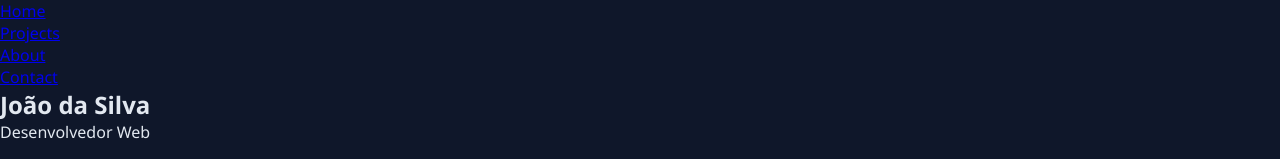
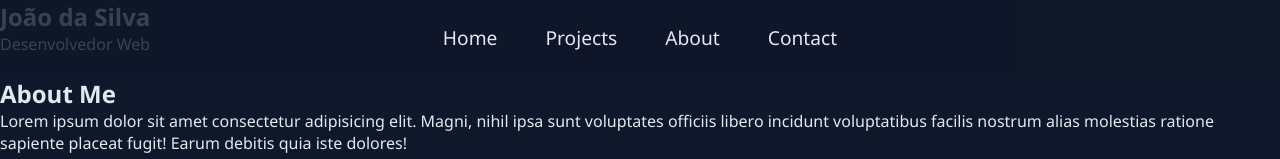
Before and after one commit to JOAO23DEV/Portf-lio, a plain HTML site: page index.html in a window 1280 px wide. Shown: the top 159 px of the page. Drawn offline with Linux system fonts and the light colour scheme.

Commit message:
estilizando a  NavBar

```diff
--- a/assets/css/style.css
+++ b/assets/css/style.css
@@ -25,3 +25,43 @@ body{
     color: var(--claro);
 
 }
+
+.navegacao{
+    position: fixed;
+    top: 0;
+    background: rgba(15, 23, 42, 0.8);
+    width: 100%;
+    z-index: 100;
+    padding: 1.5rem;
+}
+
+.menu{
+    display: flex;
+    list-style: none;
+    gap: 3rem;
+    justify-content: center;
+}
+
+.menu-link{
+    color: var(--claro);
+    text-decoration: none;
+    font-size: 1.2rem;
+    font-weight: 500;
+    position: relative;
+    padding: 0.5rem 0;
+}
+
+.menu-link::after{
+    content: '';
+    position: absolute;
+    bottom: 0;
+    left: 0;
+    width: 0;
+    height: 2px;
+    background: linear-gradient(90deg, var(--primary), var(--secondary));
+    transition: width 0.5s ease;
+}
+.menu-link:hover::after{
+    width: 100%;
+    transition: width 0.5s;
+}
--- a/index.html
+++ b/index.html
@@ -8,18 +8,18 @@
 </head>
 <body>
     <nav class="navegacao">
-        <ul>
+        <ul class="menu">
             <li>
-                <a href="#Home">Home</a>
+                <a href="#Home" class="menu-link">Home</a>
             </li>
             <li>
-                <a href="#Projects">Projects</a>
+                <a href="#Projects" class="menu-link">Projects</a>
             </li>
             <li>
-                <a href="#About">About</a>
+                <a href="#About" class="menu-link">About</a>
             </li>
             <li>
-                <a href="#Contact">Contact</a>
+                <a href="#Contact" class="menu-link">Contact</a>
             </li>
         </ul>
 
```
